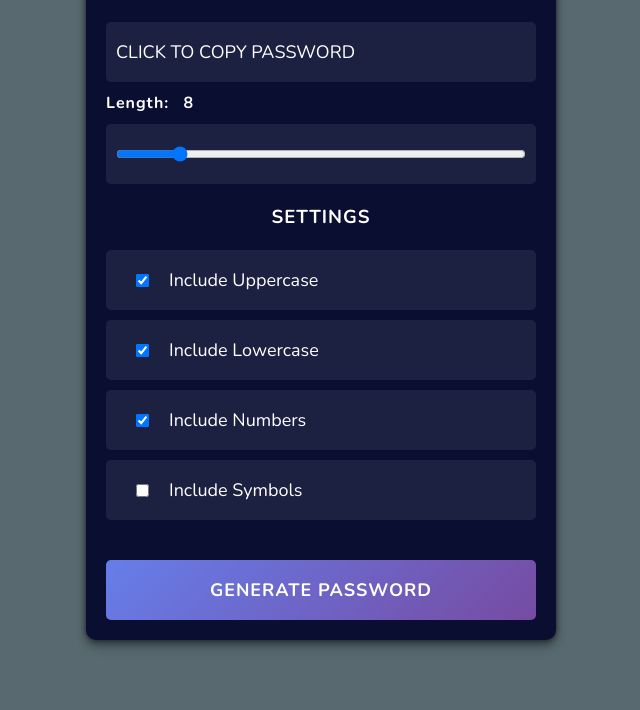
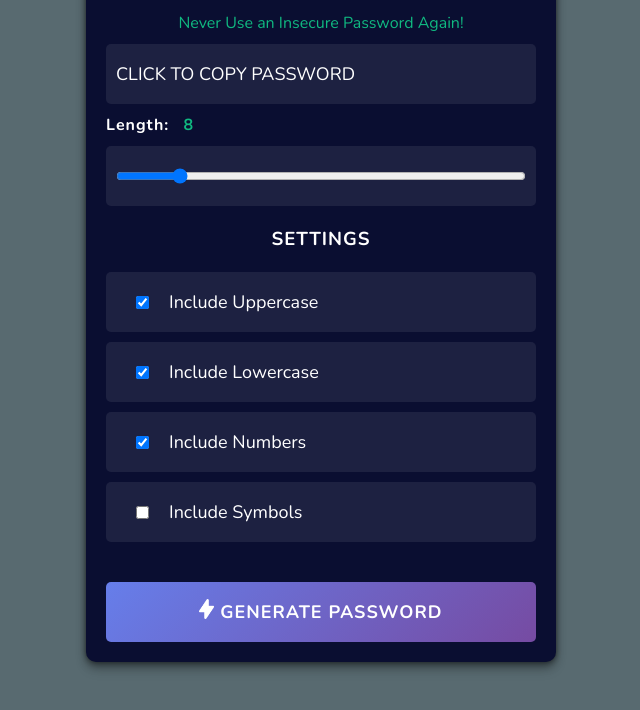
Before and after one commit to ameynahfr/password-generator-app, a plain HTML site: page index.html in a window 1280 px wide. Shown: the part 86-796 px from the top of the page, without its empty margins (319-959 px from the left). Drawn offline with nearby package versions, Linux system fonts and the light colour scheme.

Commit message:
Initial commit

```diff
--- a/index.css
+++ b/index.css
@@ -51,6 +51,11 @@ span {
 
 }
 
+p {
+    text-align: center;
+    color: #10B981;
+}
+
 
 .setting {
     font-size: 18px;
@@ -88,7 +93,7 @@ span {
   }
 
   .range-value {
-
+    color: #10B981;
     font-weight: bold;
   }
 
@@ -117,8 +122,14 @@ input[type="checkbox"] {
     color: white;
     font-family: 'Nunito', sans-serif;
     font-size: 18px;
+    text-align: center;
 }
 
 .button:hover {
     border: white solid;
 }
+
+#button-img {
+    width: 15px;
+
+}
--- a/index.html
+++ b/index.html
@@ -12,6 +12,7 @@
 
              <!-- Header -->
             <h1>Password Generator App</h1>
+            <p>Never Use an Insecure Password Again!</p>
 
              <!-- Copy the generated password -->
             <div class="setting clipboard" onclick="copy()">
@@ -59,7 +60,9 @@
                 </div>
             </div>
              <!-- Generate password button -->
-            <button class="button" onclick="generatePassword()">GENERATE PASSWORD</button>
+            <button class="button" onclick="generatePassword()">
+                <img id="button-img" src="Icon.png">
+                GENERATE PASSWORD</button>
         </div>
     </body>
     <script src="index.js">
```
Also changed, not shown: Icon.png (added).
